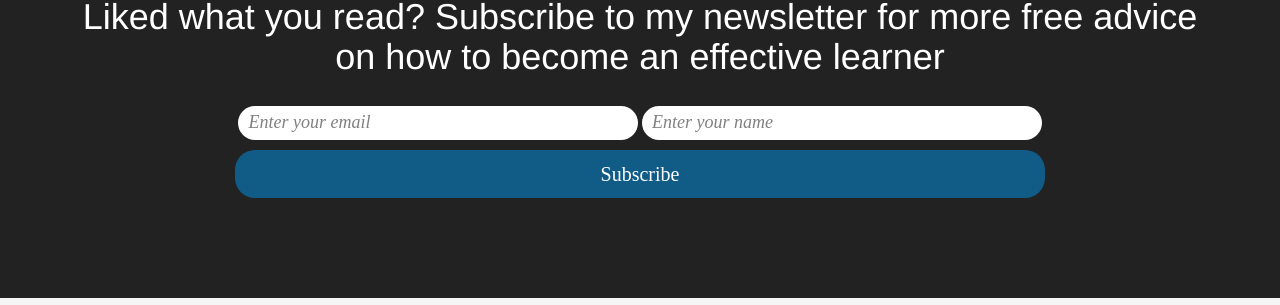
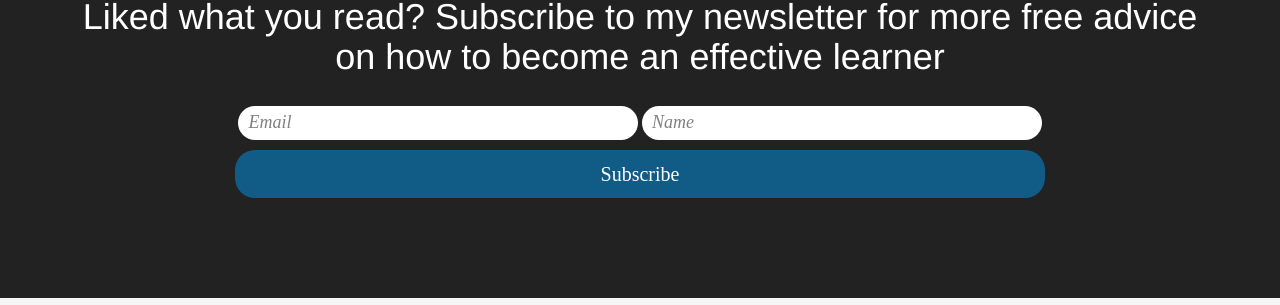
Before and after one commit to superpoweredmemory/superpoweredmemory.github.io, a Jekyll site: the page built from _posts/2017-08-09-makingthingshard.md, in a window 1280 px wide. Shown: the part 2898-3203 px from the top of the page. Built offline with Jekyll 4.4.1, drawn with Linux system fonts in a browser that asks for light colours; nearby versions of some CDN libraries; some web fonts are replaced; comment, search, counter and statistics services are not loaded.

Commit message:
changed signup details post template

```diff
--- a/_layouts/post.html
+++ b/_layouts/post.html
@@ -29,8 +29,8 @@ layout: page
           <div id="mailchimp">
             <form action="//superpoweredmemory.us16.list-manage.com/subscribe/post?u=540f90743e84575dbe950ae8e&amp;id=01be49baec" method="post" id="mc-embedded-subscribe-form" name="mc-embedded-subscribe-form" class="validate" target="_blank" novalidate>
 
-              <input type="email" size="30" value="Enter your email" name="EMAIL" class="required email" id="mce-EMAIL" onfocus="if(this.value==this.defaultValue)this.value='';" onblur="if(this.value=='')this.value=this.defaultValue;">
-              <input type="text" size="30" value="Enter your name" name="FNAME" class="name" id="mce-FNAME" onfocus="if(this.value==this.defaultValue)this.value='';" onblur="if(this.value=='')this.value=this.defaultValue;">
+              <input type="email" size="30" value="Email" name="EMAIL" class="required email" id="mce-EMAIL" onfocus="if(this.value==this.defaultValue)this.value='';" onblur="if(this.value=='')this.value=this.defaultValue;">
+              <input type="text" size="30" value="Name" name="FNAME" class="name" id="mce-FNAME" onfocus="if(this.value==this.defaultValue)this.value='';" onblur="if(this.value=='')this.value=this.defaultValue;">
 
               <div id="mce-responses" class="clear">
                 <div class="response" id="mce-error-response" style="display:none"></div>
```
